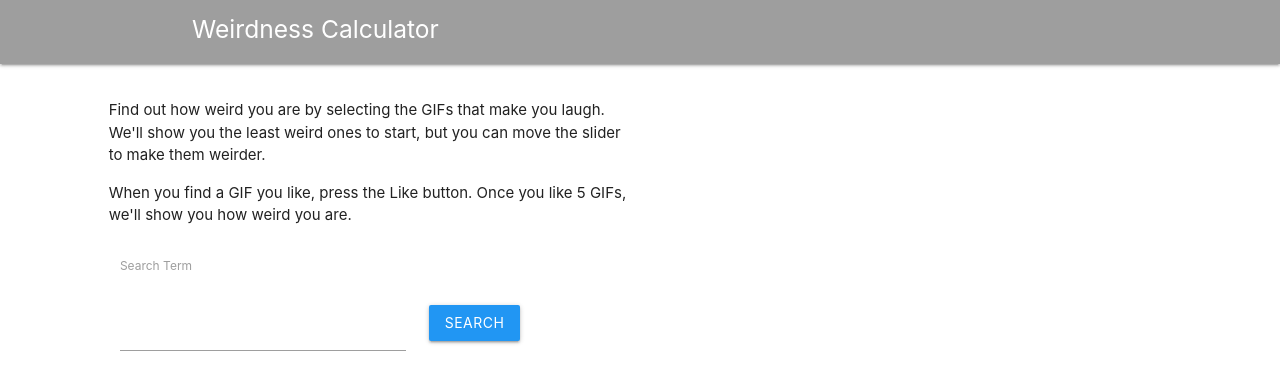
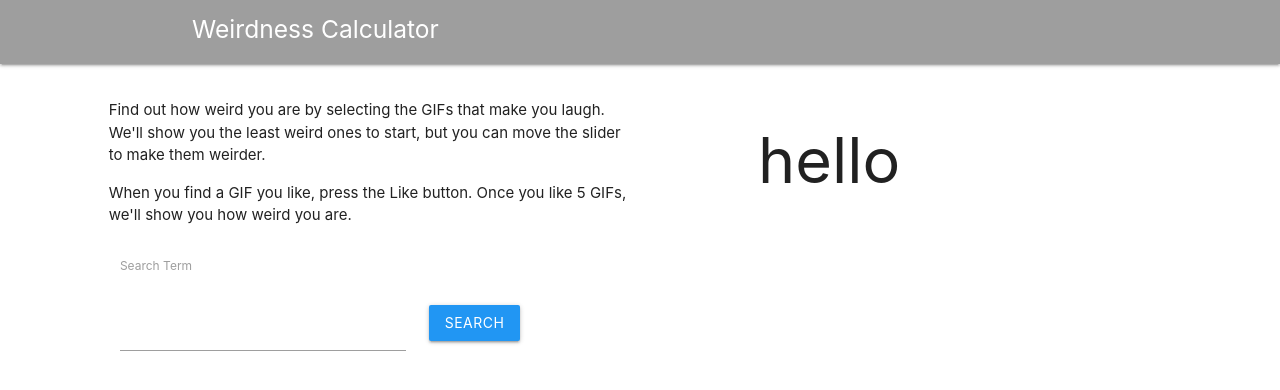
Before and after one commit to twinsfan421/weirdness-calculator, a React (Create React App) app: page / in a window 1280 px wide. Shown: the top 390 px of the page. Built offline with nearby package versions, Linux system fonts and the light colour scheme.

Commit message:
add likedGifs to home

```diff
--- a/src/components/home/Home.js
+++ b/src/components/home/Home.js
@@ -2,6 +2,7 @@ import React from 'react'
 import { connect } from 'react-redux'
 import SearchBar from './SearchBar'
 import GifResult from '../gifResult/GifResult'
+import LikedGifs from '../likedGifs/LikedGifs'
 
 const Home = (props) => {
     const { fetchedGif } = props
@@ -17,8 +18,9 @@ const Home = (props) => {
                             {fetchedGif.gif ? <GifResult /> : null}
                         </div>
                     </div>
-                    <div className="col s12 m5">
-                    </div>
+                </div>
+                <div className="col s12 m5">
+                    <LikedGifs/>
                 </div>
             </div>
         </div>
--- a/src/components/likedGifs/LikedGifs.js
+++ b/src/components/likedGifs/LikedGifs.js
@@ -0,0 +1,24 @@
+import React from 'react'
+import { connect } from 'react-redux'
+
+const LikedGifs = (props) => {
+    const { likedGifs } = props
+    console.log(likedGifs)
+    return (
+        <div className="liked-gifs">
+            <div className="row">
+                <div className="col s12 m5">
+                    <h1>hello</h1>
+                </div>
+            </div>
+        </div>
+    );
+}
+
+const mapStateToProps = (state) => {
+    return {
+        likedGifs: state.likedGifs
+    }
+}
+
+export default connect(mapStateToProps)(LikedGifs)
```
